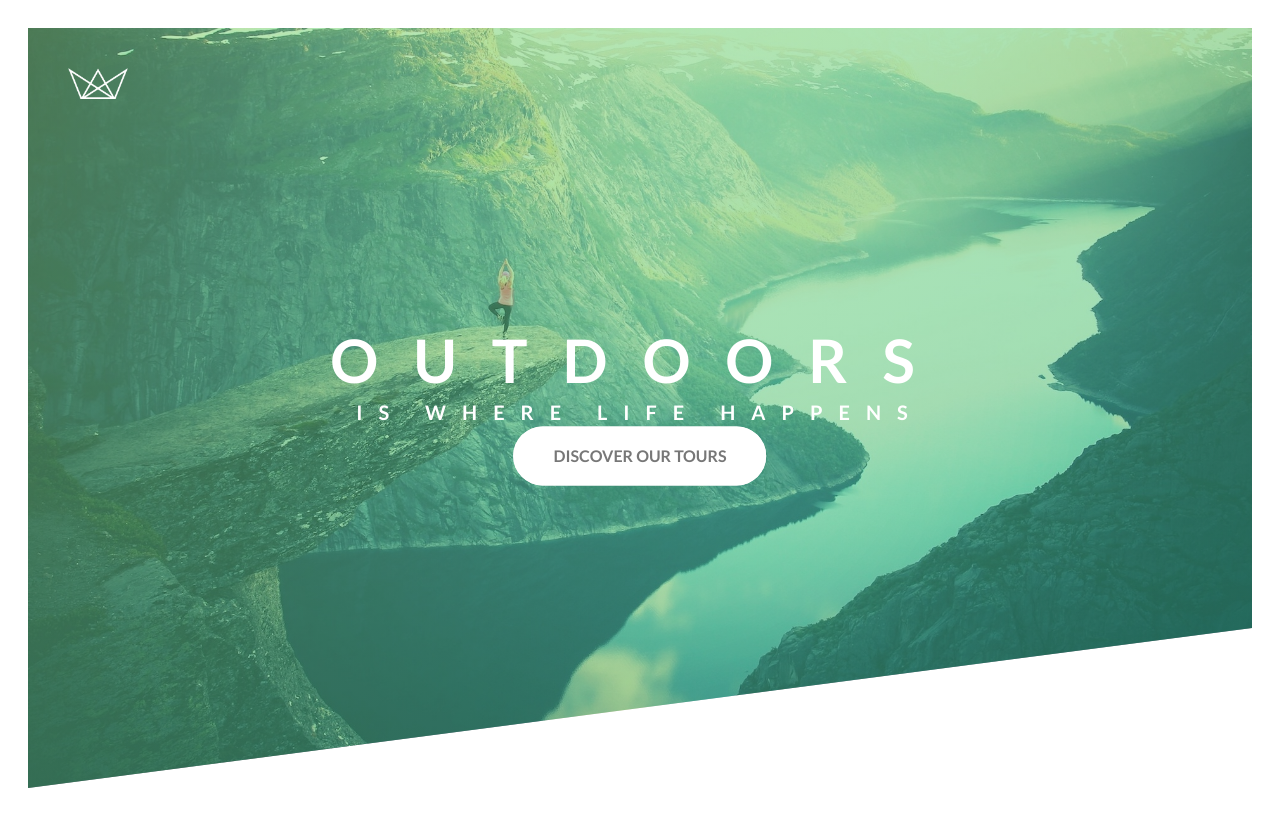
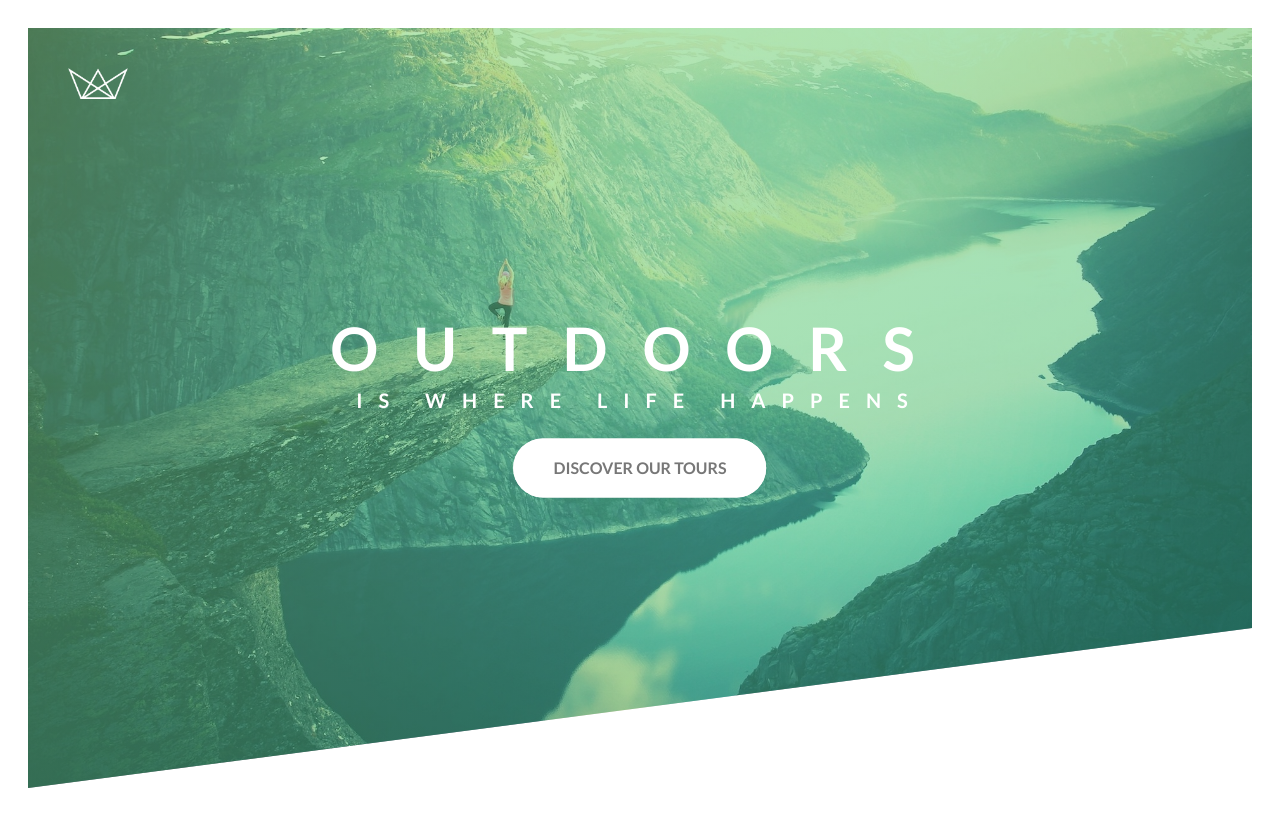
Before and after one commit to aliehyaie/next-natours, a Next.js app: page / in a window 1280 px wide. Built offline with nearby package versions, Linux system fonts and the light colour scheme.

Commit message:
finished header part

```diff
--- a/src/components/Button/Button.tsx
+++ b/src/components/Button/Button.tsx
@@ -1,8 +1,8 @@
 import React, {PropsWithChildren} from 'react';
 
-const Button: React.FC<PropsWithChildren> = ({children}) => {
+const Button: React.FC<PropsWithChildren & {className?:string}> = ({children, className = ''}) => {
     return (
-        <button className='bg-white text-text py-4
+        <button className={`bg-white text-text py-4
          rounded-full
          transition-all
          relative
@@ -24,9 +24,9 @@ const Button: React.FC<PropsWithChildren> = ({children}) => {
         hover:before:opacity-0
         hover:before:scale-x-[1.4]
         hover:before:scale-y-[1.6]
-
-
-        px-10 inline-block hover:-translate-y-1 active:-translate-y-px'>
+        px-10 inline-block hover:-translate-y-1 active:-translate-y-px
+           ${className}
+        `}>
             {children}
         </button>
     );
--- a/src/components/Header/Header.tsx
+++ b/src/components/Header/Header.tsx
@@ -18,7 +18,7 @@ const Header = () => {
                     <span className='text-6xl tracking-[35px] animate-moveLeft'>Outdoors</span>
                     <span className='text-xl tracking-[16px] animate-moveRight'>is where life happens</span>
                    </h1>
-                <Button>
+                <Button className='mt-6 animate-moveBottom'>
                     DISCOVER OUR TOURS
                 </Button>
             </div>
--- a/tailwind.config.js
+++ b/tailwind.config.js
@@ -52,10 +52,21 @@ module.exports = {
                         transform: "translateX(0)"
                     }
                 },
+                'moveInBottom': {
+                    '0%': {
+                        opacity: 0,
+                        transform: "translateY(30px)"
+                    },
+                    '100%': {
+                        opacity: 1,
+                        transform: "translateY(0)"
+                    }
+                }
             },
             animation: {
                 'moveLeft': 'moveInLeft 1s ease-out',
                 'moveRight': 'moveInRight 1s ease-out',
+                'moveBottom': 'moveInBottom 0.5s ease-out 0.75s backwards'
             },
             boxShadow: {
                 'button-hover': '0 10px 20px rgba(0,0,0,.2)',
```
